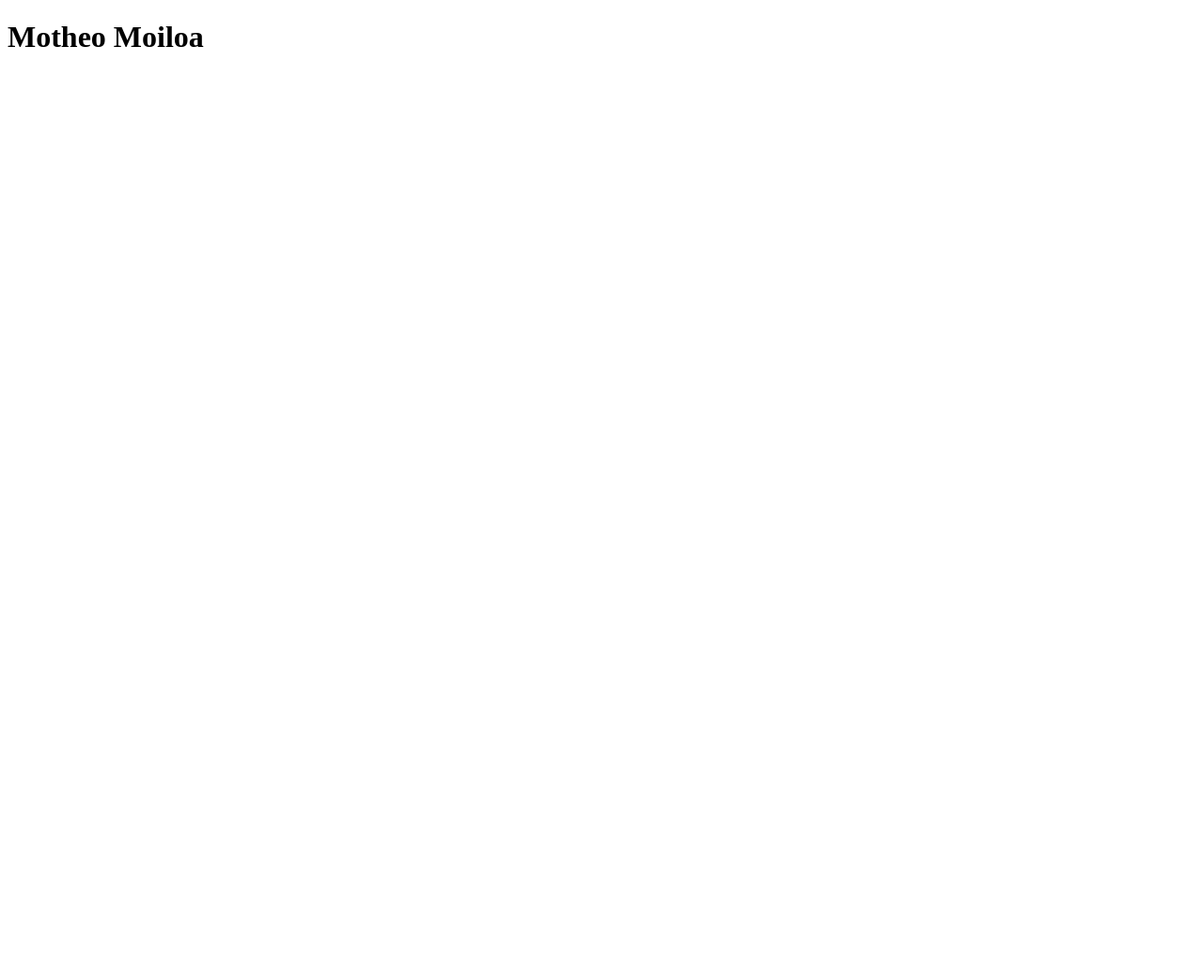
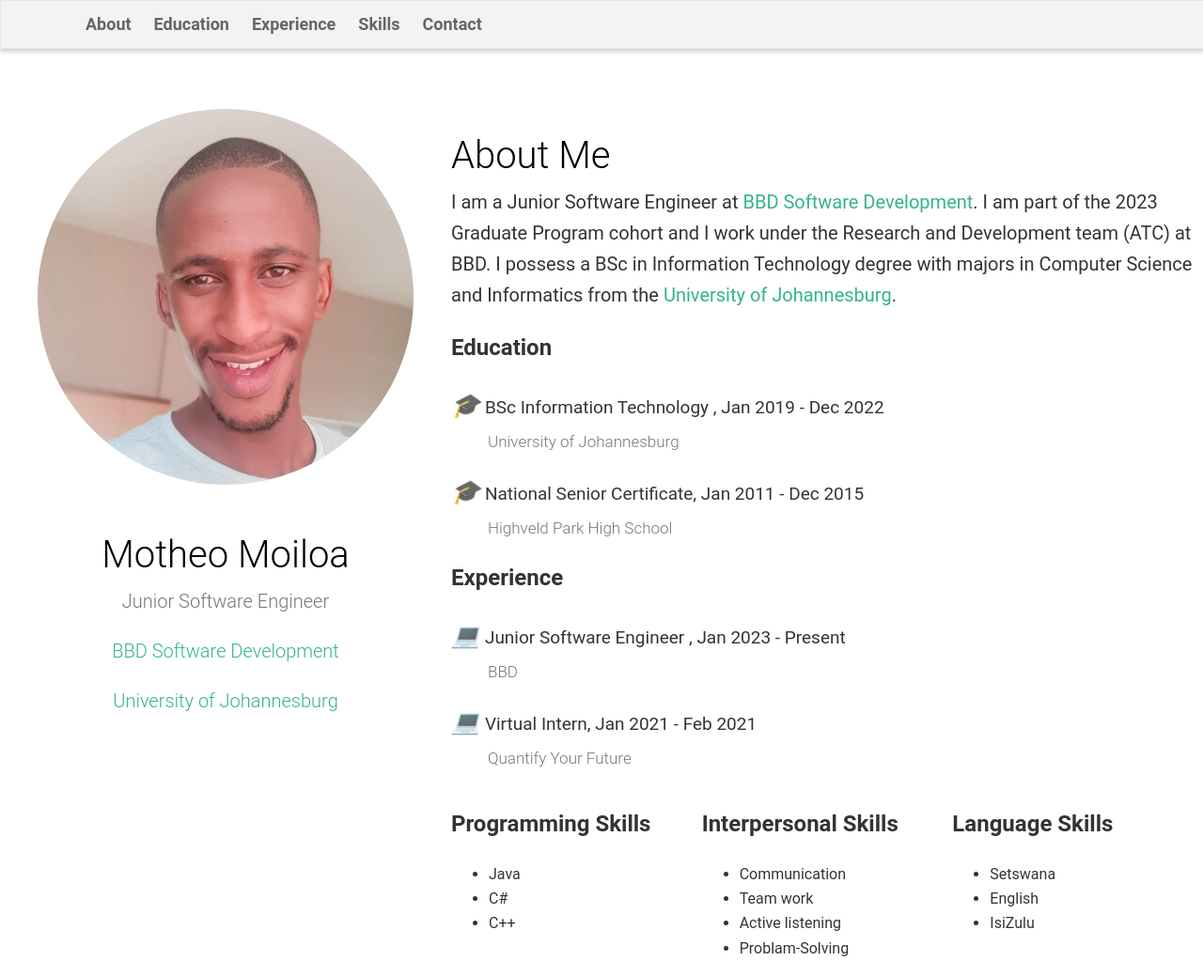
Before and after one commit to Motheo-Moiloa-BBD/Profile, a plain HTML site: page index.html in a window 1280 px wide. Shown: the whole page at 94% size. Before the commit the page ends 800 px from the top, so only its background shows below. Drawn offline with Linux system fonts and the light colour scheme.

Commit message:
add content and styles

```diff
--- a/css/style.css
+++ b/css/style.css
@@ -0,0 +1,122 @@
+html{
+    font-family: Roboto,sans-serif;
+    font-size: 16px;
+    color: rgba(0,0,0,.8);
+    line-height: 1.65;
+}
+
+body{
+    box-sizing: border-box;
+    margin: 0;
+    padding: 0;
+    scroll-behavior: smooth;
+}
+
+header{
+    width: 100%;
+    height: 50px;
+    display: flex;
+    align-items: center;
+    border: 1px solid #e7e7e7;
+    background-color: #f3f3f3;
+    position: fixed;
+    top: 0;
+    left: 0;
+    right:0;
+    box-shadow: 0 3px 5px rgb(6,6,6,0.2)
+}
+
+header a{
+    margin-left: 20px;
+    text-decoration: none;
+    color: #666;
+    font-size: 18px;
+    font-weight: bold;
+    transition: color .6s ease;
+}
+
+header a:hover{
+    color: #33b38d;
+}
+
+nav{
+    margin-left: 70px;
+}
+
+.about{
+    margin-top: 100px;
+    display: flex;
+}
+
+.about a{
+    color: #33b38d;
+    text-decoration: none;
+}
+
+.about a:hover{
+    text-decoration: underline;
+}
+
+.profile_summary{
+    flex:1;
+}
+
+.centre_text{
+    text-align: center;
+}
+
+.circular_image{
+    border-radius: 50%;
+}
+
+.name_title{
+    font-size: 40px;
+    font-weight: 300;
+    color: #000;
+    margin-bottom: -20px;
+}
+
+.work{
+    font-size: 20px;
+    font-weight: 300;
+    color: rgba(0,0,0,.54);
+}
+
+.company{
+    font-size: 20px;
+    font-weight: 300;
+}
+
+.description{
+    flex:2
+}
+
+.about_me_content{
+    font-size: 20px;
+}
+
+.graduation_cap_icon, .laptop_icon
+{
+    font-size: 25px;
+}
+
+.qualification, .job{
+    font-size: 19px;
+}
+
+.institution{
+    margin-left: 39px;
+    margin-top: -15px;
+    font-size: 17px;
+    font-weight: 300;
+    color: rgba(0,0,0,.54);
+}
+
+#skills{
+    display: flex;
+    align-items:flex-start;
+}
+
+.programming_skills, .interpersonal_skills, .language_skills{
+    flex: 1;
+}
--- a/index.html
+++ b/index.html
@@ -9,8 +9,100 @@
     <title>Motheo Moiloa</title>
 
     <link rel="stylesheet" href="css/style.css">
+    <link rel="shortcut icon" href="images/favicon.ico" type="image/x-icon">
+
 </head>
+
 <body>
-    <h1>Motheo Moiloa</h1>
+    <header>
+        <nav>
+            <a href="#about_me">About</a>
+            <a href="#education">Education</a>
+            <a href="#experience">Experience</a>
+            <a href="#skills">Skills</a>
+            <a href="#">Contact</a>
+        </nav>
+    </header>
+
+    <section class="about">
+        <article class="profile_summary">
+            <figure class="centre_text">
+                <img class="circular_image" src="images/me.jpg" alt="A rounded picture of Motheo Moiloa.">
+            </figure>
+
+            <h2 class="centre_text name_title">Motheo Moiloa</h2>
+            <h3 class="centre_text work">Junior Software Engineer</h3>
+            <h3 class="centre_text company"><a href="https://bbdsoftware.com/">BBD Software Development</a></h3>
+            <h3 class="centre_text company"><a href="https://www.uj.ac.za/">University of Johannesburg</a></h3>
+        </article>
+
+        <article class="description">
+            <h2 id="about_me" class="name_title">About Me</h2>
+            <p class="about_me_content">
+                I am a Junior Software Engineer at <a href="https://bbdsoftware.com/">BBD Software Development</a>.
+                I am part of the 2023 Graduate Program cohort and I work under the Research and Development team (ATC) at BBD. I possess
+                a BSc in Information Technology degree with majors in Computer Science and Informatics from the <a href="https://www.uj.ac.za/">University of Johannesburg</a>.
+            </p>
+
+            <section id="education">
+                <h2>Education</h2>
+
+                <p class="qualification"><i class="graduation_cap_icon">&#127891;</i> BSc Information Technology , Jan 2019 - Dec 2022</p>
+                <p class="institution">University of Johannesburg</p>
+
+                <p class="qualification"><i class="graduation_cap_icon">&#127891;</i> National Senior Certificate, Jan 2011 - Dec 2015 </p>
+                <p class="institution">Highveld Park High School</p>
+
+            </section >
+
+            <section id="experience">
+                <h2>Experience</h2>
+
+                <p class="job"><i class="laptop_icon">&#128187;</i> Junior Software Engineer , Jan 2023 - Present</p>
+                <p class="institution">BBD</p>
+
+                <p class="job"><i class="laptop_icon">&#128187;</i> Virtual Intern, Jan 2021 - Feb 2021 </p>
+                <p class="institution">Quantify Your Future</p>
+
+            </section >
+
+            <section id="skills">
+                <article class="programming_skills">
+                    <h2>Programming Skills</h2>
+                    <ul>
+                        <li>Java</li>
+                        <li>C#</li>
+                        <li>C++</li>
+                    </ul>
+                </article>
+
+                <article class="interpersonal_skills">
+                    <h2>Interpersonal Skills</h2>
+                    <ul>
+                        <li>Communication</li>
+                        <li>Team work</li>
+                        <li>Active listening</li>
+                        <li>Problam-Solving</li>
+                    </ul>
+                </article>
+
+                <article class="language_skills">
+                    <h2>Language Skills</h2>
+                    <ul>
+                        <li>Setswana</li>
+                        <li>English</li>
+                        <li>IsiZulu</li>
+                    </ul>
+                </article>
+            </section>
+
+        </article>
+
+    </section>
+
+
+    <footer>
+
+    </footer>
 </body>
 </html>
```
